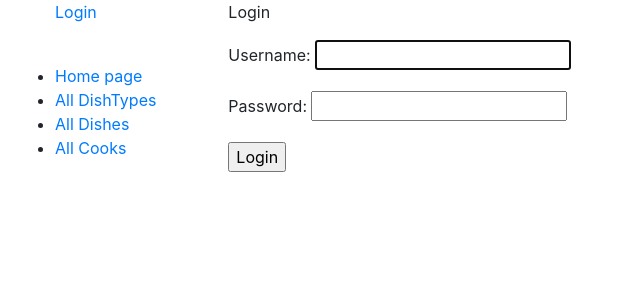
After one commit to oksanaaam/restaurant-kitchen-service, a Django app: page /accounts/login/ in a window 1280 px wide. The commit adds this page. Shown: the top 300 px of the page, without its empty margins (0-640 px from the left). Run offline with Django 4.2, Linux system fonts and the light colour scheme.

Commit message:
Add registration app with user authentication

```diff
--- a/restaurant/settings.py
+++ b/restaurant/settings.py
@@ -102,6 +102,8 @@ AUTH_PASSWORD_VALIDATORS = [
 
 AUTH_USER_MODEL = "kitchen.Cook"
 
+LOGIN_REDIRECT_URL = "/"
+
 
 # Internationalization
 # https://docs.djangoproject.com/en/4.1/topics/i18n/
--- a/restaurant/urls.py
+++ b/restaurant/urls.py
@@ -21,4 +21,6 @@ from django.urls import path, include
 urlpatterns = [
     path("admin/", admin.site.urls),
     path("", include("kitchen.urls", namespace="kitchen")),
+    path("accounts/", include("django.contrib.auth.urls")),
+
 ] + static(settings.STATIC_URL, document_root=settings.STATIC_ROOT)
--- a/templates/includes/sidebar.html
+++ b/templates/includes/sidebar.html
@@ -1,4 +1,12 @@
-<ul>
+<ul class="sidebar-nav">
+  {% if user.is_authenticated %}
+    <p>User: <a href="{% url 'kitchen:cook-detail' user.pk %}">{{ user.username }}</a></p>
+    <p><a href="{% url "logout" %}">Logout</a></p>
+  {% else %}
+    <p><a href="{% url "login" %}">Login</a></p>
+  {% endif %}
+  <br>
+
   <li><a href="{% url 'kitchen:index' %}">Home page</a></li>
   <li><a href="{% url 'kitchen:dish-type-list' %}">All DishTypes</a></li>
   <li><a href="{% url 'kitchen:dish-list' %}">All Dishes</a></li>
--- /dev/null
+++ b/templates/registration/login.html
@@ -0,0 +1,17 @@
+{% extends "base.html" %}
+
+{% block content %}
+  <p>Login</p>
+
+  {% if form.errors %}
+    <p style="color: red">Invalid credentials</p>
+  {% endif %}
+
+  <form method="post" action="{% url 'login' %}">
+    {% csrf_token %}
+    {{ form.as_p }}
+    <input type="submit" value="Login">
+    <input type="hidden" name="next" value="{{ next }}">
+  </form>
+
+{% endblock %}
```
Also changed, not shown: kitchen/views.py (+8 -5 lines), templates/registration/logged_out.html (added, +7 -0 lines), db.sqlite3.
